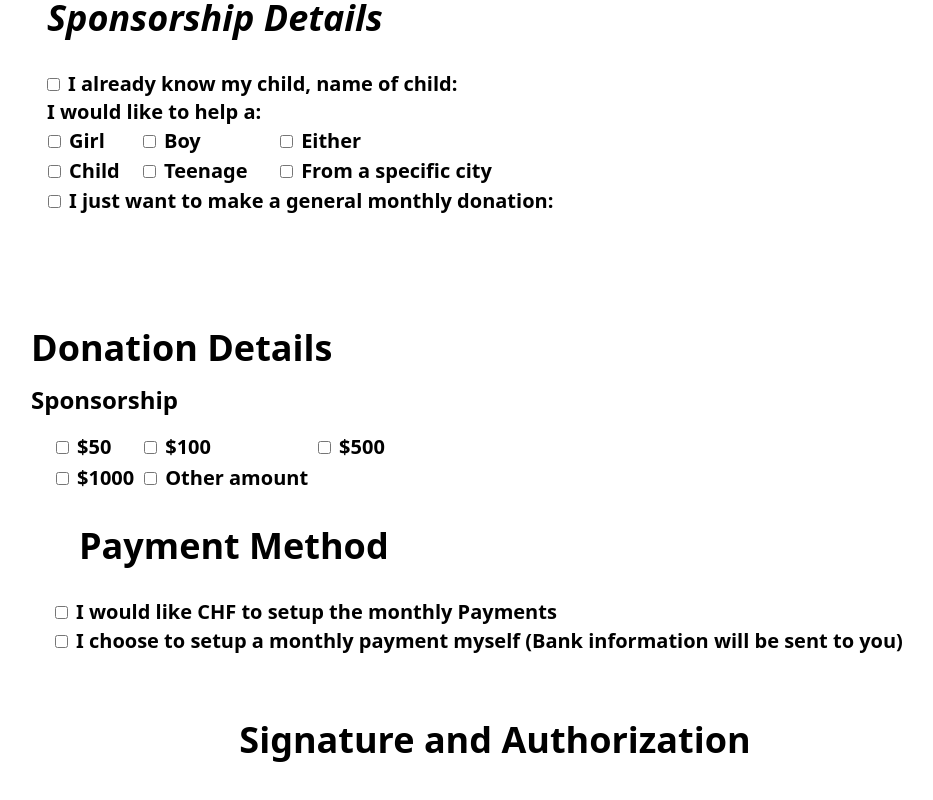
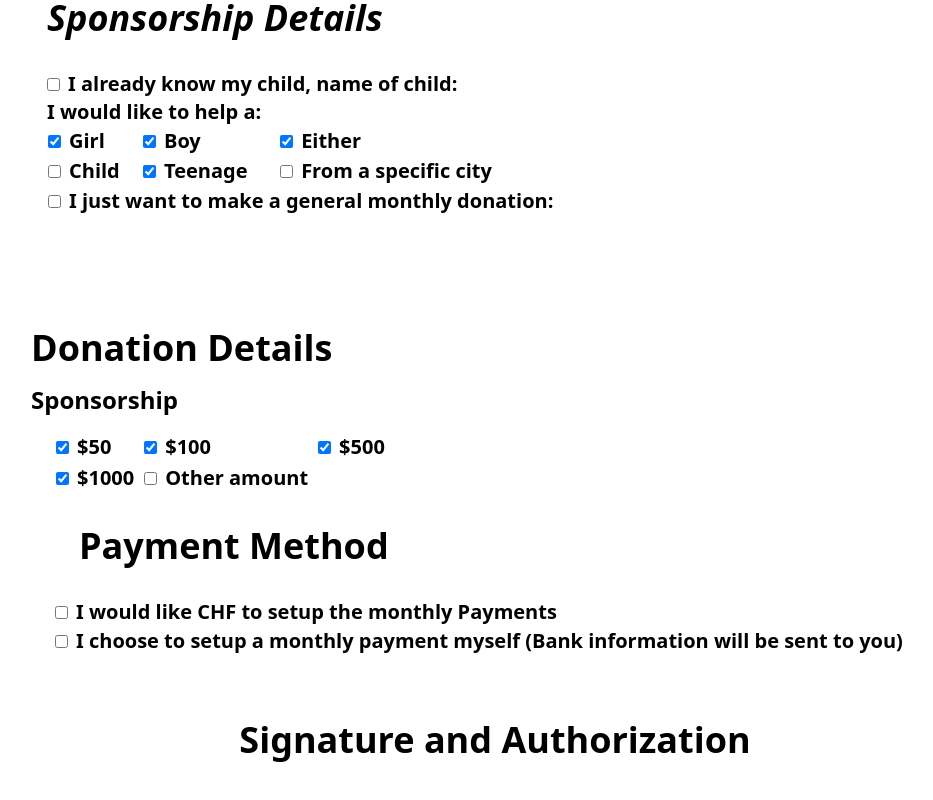
Before and after one commit to James1997-Ed/char-hope, a Next.js app: page /contact in a window 1280 px wide. Shown: the part 820-1620 px from the top of the page, without its empty margins (145-1078 px from the left). Built offline with nearby package versions, Linux system fonts and the light colour scheme; no server answers.

Commit message:
new changes added

```diff
--- a/pages/application.js
+++ b/pages/application.js
@@ -25,7 +25,7 @@ function Application() {
       }))
     }
 
-    const submission = collection (db,"applicationData");
+    const submission = collection (db,"ApplicationData");
 
 
     const handleSubmit = (e) => {
--- a/pages/contact.js
+++ b/pages/contact.js
@@ -2,10 +2,12 @@ import React from 'react'
 import { useState} from 'react'
 import { ToastContainer, toast } from 'react-toastify';
 import 'react-toastify/dist/ReactToastify.css';
+import { addDoc, collection } from 'firebase/firestore';
+import {db} from '../firebaseConfig'
 
 function ContactUs() {
 
-    const [formState, setFormState] = useState({
+    const initialState={
       name: '',
        address: '',
        city: '',
@@ -14,26 +16,42 @@ function ContactUs() {
        email: '',
        number: '',
        childName: '',
-       child: '',
-       child1: '',
-       donation: '',
-       num1: '',
-       payment: '',
+       girlChild: 'Girl',
+       boyChild: 'Boy',
+       child:'',
+       eitherChild:'ether',
+       teenage:'TeenAge',
+       generalDonation:'',
+       donation50:50,
+       donation100:100,
+       donation500:500,
+       donation1000:1000,
+       donationOther:'',
+       monthlyPayment:'',
+       selfPayment:'',
+       specificCity:'',
+       payment_method: '',
        place: '',
        signature: '',
        name2: ''
+    }
+    const [formState, setFormState] = useState(initialState)
 
-    })
 
     const handleInputChange = (e) =>{
-      const {name, value} = e.target
+      const {name, value, type, checked} = e.target
+      const inputValue = type === "checkbox" ? checked :value
       setFormState((prevState) => ({
         ...prevState,
-        [name]:value
+        [name]:inputValue,
       }))
     }
+    const donation = collection(db, "Donation")
+    const handleSubmit = (e)=>{
 
-    const handleSubmit = (e)=>{
+      addDoc(donation, {...formState})
+      console.log(formState)
+      setFormState(initialState)
       e.preventDefault();
       if(formState.name.trim()==""){
          toast.error("Please fill out this field it is required");
@@ -50,25 +68,6 @@ function ContactUs() {
     toast.error("Please fill out this field it is required");
     return;
  }
-      console.log(formState)
-      setFormState({
-        name: '',
-        address: '',
-        city: '',
-        country: '',
-        county: '',
-        email: '',
-        number: '',
-        childName: '',
-        child: '',
-        child1: '',
-        donation: '',
-        num1: '',
-        payment: '',
-        place: '',
-        signature: '',
-        name2: ''
-      })
       toast.success("Form submitted Successfully");
     }
 
@@ -207,234 +206,259 @@ function ContactUs() {
         <i>Sponsorship Details</i>
         </h1>
         <form onSubmit={handleSubmit} className='sm:block p-4'>
-        <label htmlFor='childName' className='font-bold text-xl'>
         <input
           id='childName'
           type='checkbox'
           name='childName'
+          value={formState.childName}
           required='Please fill in this box'
           className='mr-2'
-             value={formState.childName}
+          checked={formState.childName}
           onChange={handleInputChange}
         />
+        <label htmlFor='childName' className='font-bold text-xl'>
           I already know my child, name of child:
         </label>
         <h1 className='font-bold text-xl'>I would like to help a:</h1>
         <table>
+          <tbody>
             <tr>
               <td>
-            <label htmlFor='child' className='font-bold text-xl'>
                 <input
-                id='child'
+                  id='girlChild'
                   type='checkbox'
-                name='child'
+                  name='girlChild'
+                  value={formState.girlChild}
                   required='Please fill in this box'
                   className='mr-2'
-                value={formState.child}
+                  checked={formState.girlChild}
                   onChange={handleInputChange}
                 />
+                <label htmlFor='girlChild' className='font-bold text-xl'>
                   Girl
                 </label>
               </td>
               <td>
-      <label htmlFor='child' className='font-bold text-xl'>
                 <input
-          id='child'
+                  id='boyChild'
                   type='checkbox'
-          name='child'
+                  name='boyChild'
+                  value={formState.boyChild}
                   required='Please fill in this box'
                   className='mr-2'
-          value={formState.child}
+                  checked={formState.boyChild}
                   onChange={handleInputChange}
                 />
+                <label htmlFor='boyChild' className='font-bold text-xl'>
                   Boy
                 </label>
               </td>
               <td>
-      <label htmlFor='child' className='font-bold text-xl'>
                 <input
-          id='child'
+                  id='eitherChild'
                   type='checkbox'
-          name='child'
+                  name='eitherChild'
+                  value={formState.etherChild}
                   required='Please fill in this box'
                   className='mr-2'
-          value={formState.child}
+                  checked={formState.eitherChild}
                   onChange={handleInputChange}
                 />
+                <label htmlFor='eitherChild' className='font-bold text-xl'>
                   Either
                 </label>
               </td>
             </tr>
             <tr>
               <td>
-      <label htmlFor='child1' className='font-bold text-xl'>
                 <input
-          id='child1'
+                  id='child'
                   type='checkbox'
-          name='child1'
+                  name='child'
+                  value={formState.child}
                   required='Please fill in this box'
                   className='mr-2'
-          value={formState.child1}
+                  checked={formState.child}
                   onChange={handleInputChange}
                 />
+                <label htmlFor='child' className='font-bold text-xl'>
                   Child
                 </label>
               </td>
               <td>
-      <label htmlFor='child1' className='font-bold text-xl'>
                 <input
-          id='child1'
+                  id='teenage'
                   type='checkbox'
-          name='child1'
+                  name='teenage'
+                  value={formState.teenage}
                   required='Please fill in this box'
                   className='mr-2'
-          value={formState.child1}
+                  checked={formState.teenage}
                   onChange={handleInputChange}
                 />
+                <label htmlFor='teenage' className='font-bold text-xl'>
                   Teenage
                 </label>
               </td>
               <td>
-      <label htmlFor='child1' className='font-bold text-xl'>
                 <input
-          id='child1'
+                  id='specificCity'
                   type='checkbox'
-          name='child1'
+                  name='specificCity'
+                  value={formState.specificCity}
                   required='Please fill in this box'
                   className='mr-2'
-          value={formState.child1}
+                  checked={formState.specificCity}
                   onChange={handleInputChange}
                 />
+                <label htmlFor='specificCity' className='font-bold text-xl'>
                   From a specific city
                 </label>
               </td>
             </tr>
             <tr>
               <td colSpan='3'>
-      <label htmlFor='donation' className='font-bold text-xl'>
                 <input
-          id='donation'
+                  id='generalDonation'
                   type='checkbox'
-          name='donation'
+                  name='generalDonation'
+                  value={formState.generalDonation}
                   required='Please fill in this box'
                   className='mr-2'
-          value={formState.donation}
+                  checked={formState.generalDonation}
                   onChange={handleInputChange}
                 />
+                <label htmlFor='generalDonation' className='font-bold text-xl'>
                   I just want to make a general monthly donation:
                 </label>
               </td>
             </tr>
+          </tbody>
         </table>
       </form>
+
 </div>
 <div className='sm:p-12 sm:mx-32'>
 <h1 className='sm:text-left text-center font-bold text-4xl'>Donation Details</h1>
 <h1 className='sm:text-left text-center text-2xl pt-4 font-bold'>Sponsorship</h1>
 <form onSubmit={handleSubmit} className='m-4 ml-'>
   <table>
+    <tbody>
       <tr>
         <td>
-      <label htmlFor='num1' className='font-bold text-xl' >
           <input
-             id='num1'
+            id='donation50'
             type='checkbox'
-                     name='num1'
+            name='donation50'
+            value={formState.donation50}
             required='Please fill in this box'
             className='m-2'
-                value={formState.num1}
+            checked={formState.donation50}
             onChange={handleInputChange}
           />
+          <label htmlFor='donation50' className='font-bold text-xl'>
             $50
           </label>
         </td>
         <td>
-      <label htmlFor='num1' className='font-bold text-xl'>
           <input
-                         id='num1'
+            id='donation100'
             type='checkbox'
-                         name='num1'
+            name='donation100'
+            value={formState.donation100}
             required='Please fill in this box'
             className='m-2'
-                         value={formState.num1}
+            checked={formState.donation100}
             onChange={handleInputChange}
           />
+          <label htmlFor='donation100' className='font-bold text-xl'>
             $100
           </label>
         </td>
         <td>
-      <label htmlFor='num1' className='font-bold text-xl'>
           <input
-                         id='num1'
+            id='donation500'
             type='checkbox'
-                         name='num1'
+            name='donation500'
+            value={formState.donation500}
             required='Please fill in this box'
             className='m-2'
-                         value={formState.num1}
+            checked={formState.donation500}
             onChange={handleInputChange}
           />
+          <label htmlFor='donation500' className='font-bold text-xl'>
             $500
           </label>
         </td>
       </tr>
       <tr>
         <td>
-      <label htmlFor='num1' className='font-bold text-xl'>
-      <input id='num1' type='checkbox'
-       name='num1'required='Please fill in this box'
+          <input
+            id='donation1000'
+            type='checkbox'
+            name='donation1000'
+            value={formState.donation1000}
+            required='Please fill in this box'
             className='m-2'
-       value={formState.num1}
+            checked={formState.donation1000}
             onChange={handleInputChange}
           />
+          <label htmlFor='donation1000' className='font-bold  text-xl'>
             $1000
           </label>
         </td>
         <td>
-      <label htmlFor='num1' className='font-bold text-xl'>
           <input
-            id='num1'
+            id='donationOther'
             type='checkbox'
-            name='num1'
-            required='Please fill in this box' className='m-2'
-            value={formState.num1}
+            name='donationOther'
+            value={formState.donationOther}
+            required='Please fill in this box'
+            className='m-2'
+            checked={formState.donationOther}
             onChange={handleInputChange}
           />
+          <label htmlFor='donationOther' className='font-bold text-xl'>
             Other amount
           </label>
         </td>
       </tr>
+    </tbody>
   </table>
   <h1 className='font-bold text-4xl m-8'>Payment Method</h1>
-      <label htmlFor='payment' className='font-bold text-xl'>
   <input
-                   id='payment'
+    id='monthlyPayment'
     type='checkbox'
-                   name='payment'
+    name='monthlyPayment'
+    value={formState.monthlyPayment}
     required='Please fill in this box'
     className='m-2'
-                   value={formState.payment}
+    checked={formState.monthlyPayment}
     onChange={handleInputChange}
   />
+  <label htmlFor='monthlyPayment' className='font-bold text-xl'>
     I would like CHF to setup the monthly Payments
   </label>
   <br />
-      <label htmlFor='payment' className='font-bold text-xl'>
   <input
-                   id='payment'
+    id='selfPayment'
     type='checkbox'
-                   name='payment'
+    name='selfPayment'
+    value={formState.selfPayment}
     required='Please fill in this box'
     className='m-2'
-                   value={formState.payment}
+    checked={formState.selfPayment}
     onChange={handleInputChange}
   />
+  <label htmlFor='selfPayment' className='font-bold text-xl'>
     I choose to setup a monthly payment myself (Bank information will be sent to you)
   </label>
 </form>
+
       </div>
       <h1 className='sm:mx-32 text-center font-bold text-4xl'>Signature and Authorization</h1>
       <form onSubmit={handleSubmit} className='p-12 sm:mx-32 block sm:flex'>
-      <label htmlFor='signature'>
+      <label htmlFor='place'>
       Place/Date*
       <br/>
       <input
--- /dev/null
+++ b/pages/dashboard.js
@@ -0,0 +1,82 @@
+import React, { useState, useEffect } from 'react';
+import { collection, deleteDoc, doc, getDocs } from 'firebase/firestore';
+import { db } from '../firebaseConfig';
+import { styled, createTheme, ThemeProvider } from '@mui/material/styles';
+import { Paper, Typography } from '@mui/material';
+
+const drawerWidth = 240;
+
+const defaultTheme = createTheme();
+
+const DashboardContainer = styled('div')(({ theme }) => ({
+  display: 'flex',
+  flexDirection: 'column',
+  alignItems: 'center',
+  marginTop: theme.spacing(28),
+  marginBottom: theme.spacing(17)
+}));
+
+const DocumentCard = styled(Paper)(({ theme }) => ({
+  padding: theme.spacing(2),
+  marginBottom: theme.spacing(2),
+}));
+
+export default function Dashboard() {
+  const [data, setData] = useState([]);
+
+  useEffect(() => {
+    const fetchData = async () => {
+      const querySnapshot = await getDocs(collection(db, 'Donation'));
+      const documents = [];
+      querySnapshot.forEach((doc) => {
+        const documentData = doc.data();
+        const donation50 = documentData.donation50;
+        const donation100 = documentData.donation100;
+        const donation500 = documentData.donation500;
+        const donation1000 = documentData.donation1000;
+        if(donation50=== 50 || donation100=== 100 || donation500 ===500 || donation1000===1000){
+
+          const documentObj = {
+            id: doc.id,
+            ...documentData,
+          };
+          documents.push(documentObj);
+        }
+      });
+      setData(documents);
+    };
+
+    fetchData();
+  }, []);
+
+  const handleDelete = async (id) => {
+    try {
+      await deleteDoc(doc(db, 'Donation', id));
+      setData(data.filter((document) => document.id !== id));
+      console.log('Data deleted successfully');
+    } catch (error) {
+      console.error('Error deleting data', error);
+    }
+  };
+
+  return (
+    <ThemeProvider theme={defaultTheme}>
+      <DashboardContainer>
+        {data.map((document) => (
+          <DocumentCard key={document.id}>
+            <Typography variant="h5">Name: {document.name}</Typography>
+            <Typography variant="body1">Address: {document.address}</Typography>
+            <Typography variant="body1">City: {document.city}</Typography>
+            <Typography variant="body1">Country: {document.country}</Typography>
+            <Typography variant="body1">Donation: {document.donation50}</Typography>
+            <Typography variant="body1">Donation: {document.donation100}</Typography>
+            <Typography variant="body1">Donation: {document.donation500}</Typography>
+            <Typography variant="body1">Donation: {document.donation1000}</Typography>
+            {/* Add other fields as needed */}
+            <button onClick={() => handleDelete(document.id)}>Delete</button>
+          </DocumentCard>
+        ))}
+      </DashboardContainer>
+    </ThemeProvider>
+  );
+}
--- a/pages/layoutDefault.js
+++ b/pages/layoutDefault.js
@@ -15,7 +15,7 @@ function LayoutDefault() {
    <div className="block sm:flex justify-center text-center z-10 top-50% ">
      <Link href="/donate"><button className="p-2 bg-black text-white sm:text-2xl font-bold m-2 sm:m-4 sm:block underlin hover:bg-white hover:text-black">Donate Now!</button></Link>
      <Link href="/application"><button className="p-2 bg-black text-white sm:text-2xl font-bold sm:ml-8 sm:m-4 sm:block hover:bg-white hover:text-black">Applied!</button></Link>
-     <Link href="/"><button className="p-2 bg-black text-white sm:text-2xl font-bold sm:ml-8 m-2 sm:m-4 sm:block hover:bg-white hover:text-black">Subscribe!</button></Link>
+     <Link href="/login"><button className="p-2 bg-black text-white sm:text-2xl font-bold sm:ml-8 m-2 sm:m-4 sm:block hover:bg-white hover:text-black">Dashboard</button></Link>
    </div>
     </div>
     <div className="sm:flex block">
--- /dev/null
+++ b/pages/login.js
@@ -0,0 +1,64 @@
+import React, { useState } from 'react';
+import { useRouter } from 'next/router';
+
+function LoginForm() {
+  const [userLogin, setUserLogin] = useState({
+    userName: '',
+    passCode: '',
+  });
+
+  const router = useRouter();
+
+  const handleInputChange = (e) => {
+    const { name, value } = e.target;
+    setUserLogin((prevState) => ({
+      ...prevState,
+      [name]: value,
+    }));
+  };
+
+  const handleSignIn = () => {
+    if (userLogin.userName === 'admin' && userLogin.passCode === 'clarweah123') {
+      setUserLogin({
+        userName: '',
+        passCode: '',
+      });
+      router.push('/dashboard');
+    } else {
+      alert('Login failed');
+    }
+  };
+
+  return (
+    <div className="mt-36 flex justify-center">
+      <div className="border border-blue-500 sm:p-8 p-4 mb-36 mt-36 rounded-lg">
+        <input
+          type="text"
+          name="userName"
+          required
+          placeholder="User Name"
+          className="block w-full p-2 mb-4 border border-gray-300 rounded"
+          value={userLogin.userName}
+          onChange={handleInputChange}
+        />
+        <input
+          type="password"
+          name="passCode"
+          required
+          placeholder="Password"
+          className="block w-full p-2 mb-4 border border-gray-300 rounded"
+          value={userLogin.passCode}
+          onChange={handleInputChange}
+        />
+        <button
+          onClick={handleSignIn}
+          className="w-full p-2 text-white bg-blue-500 rounded hover:bg-blue-600"
+        >
+          Sign In
+        </button>
+      </div>
+    </div>
+  );
+}
+
+export default LoginForm;
```
Also changed, not shown: package.json (+9 -1 lines), pages/ourAchievements.js (+8 -2 lines), src/components/navBar.js (+18 -8 lines), 1 other file (tests, documents, lock files or other folders). Lines whose indentation alone changed are shown as unchanged.
